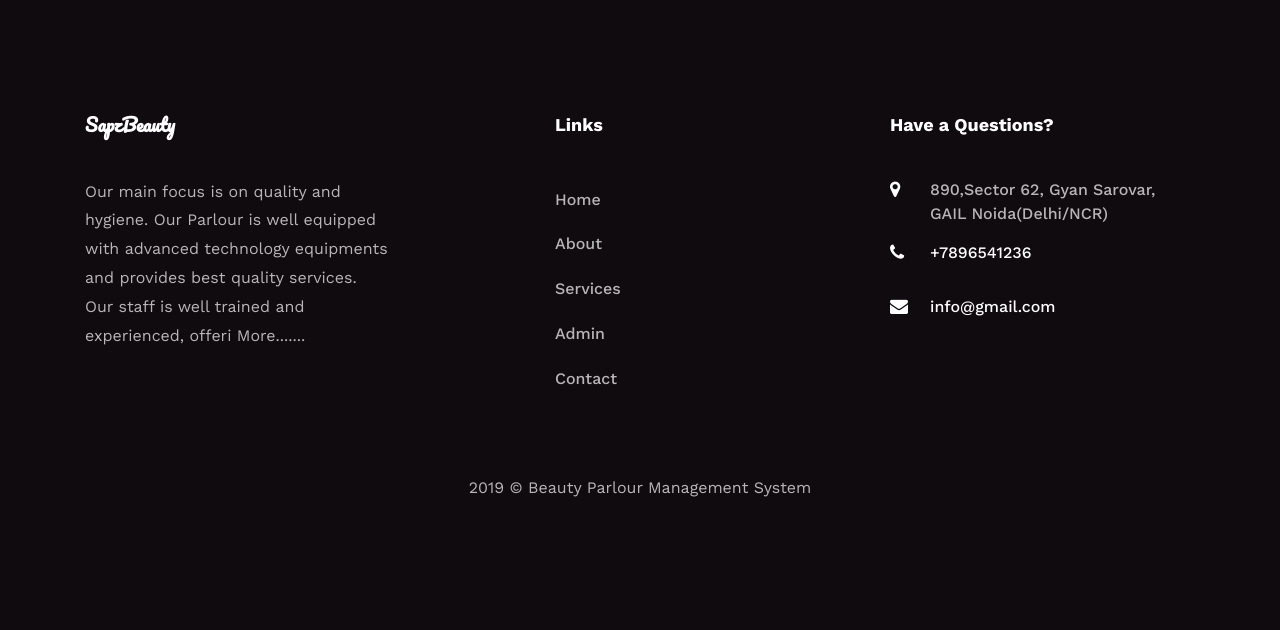
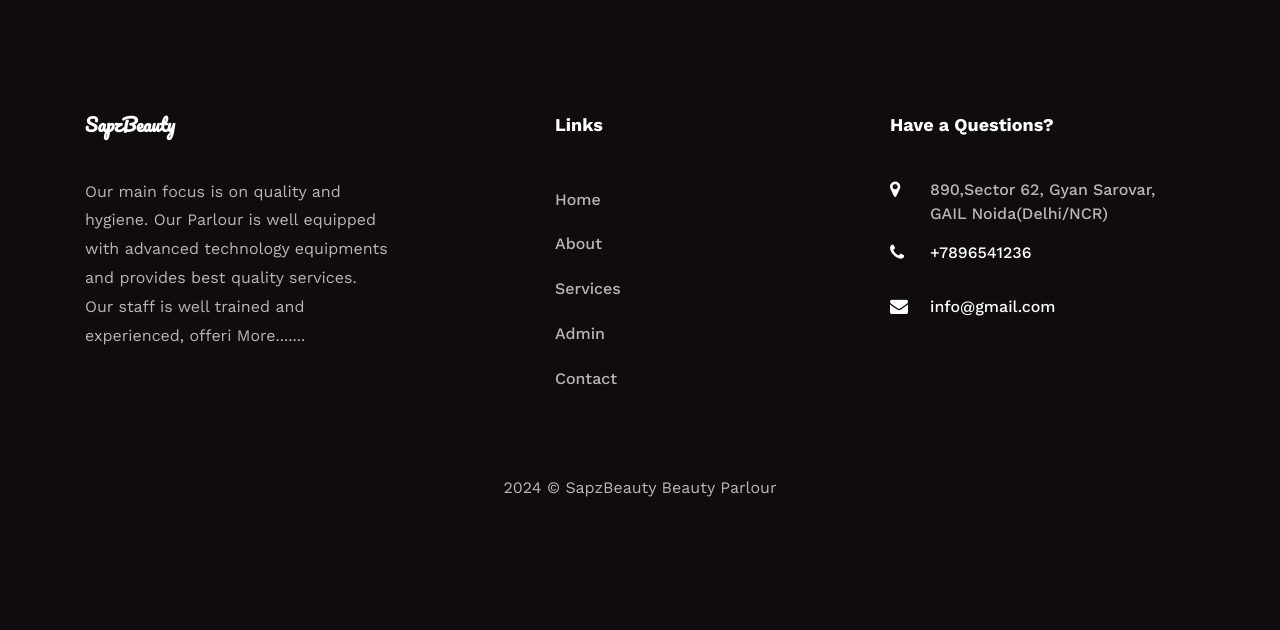
Before and after one commit to DNXEMPIRE-1/sapz, a PHP site: page /index.php in a window 1280 px wide. Shown: the part 1473-2103 px from the top of the page. Run offline with PHP 8.4, Linux system fonts and the light colour scheme; data comes from the database, SQL or seed files in the repository; some libraries are stand-ins or nearby versions; some web fonts are replaced.

Commit message:
Update footer.php

```diff
--- a/bpms/includes/footer.php
+++ b/bpms/includes/footer.php
@@ -59,7 +59,7 @@ while ($row=mysqli_fetch_array($ret)) {
           <div class="col-md-12 text-center">
 
             <p>
-  2019 &copy; Beauty Parlour Management System  </p>
+  2024 &copy; SapzBeauty Beauty Parlour  </p>
           </div>
         </div>
       </div>
```
